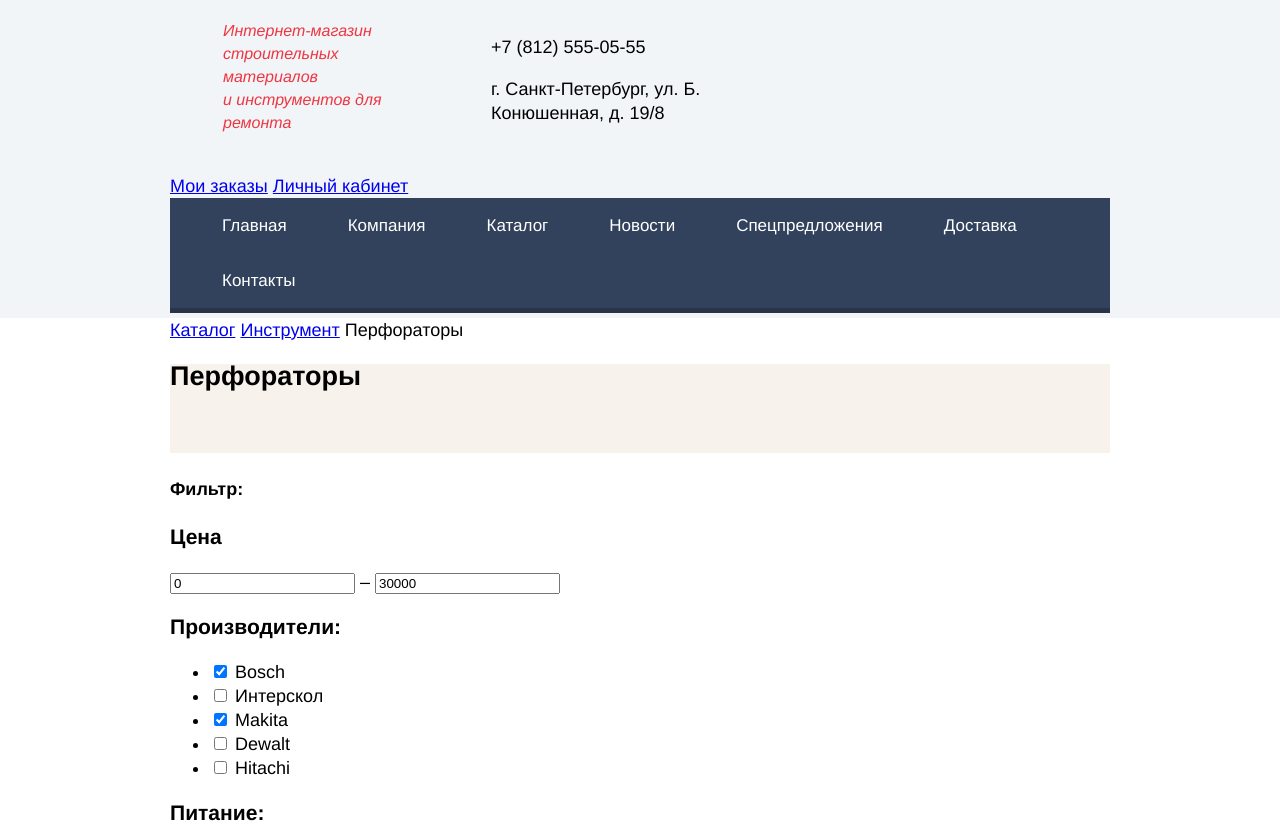
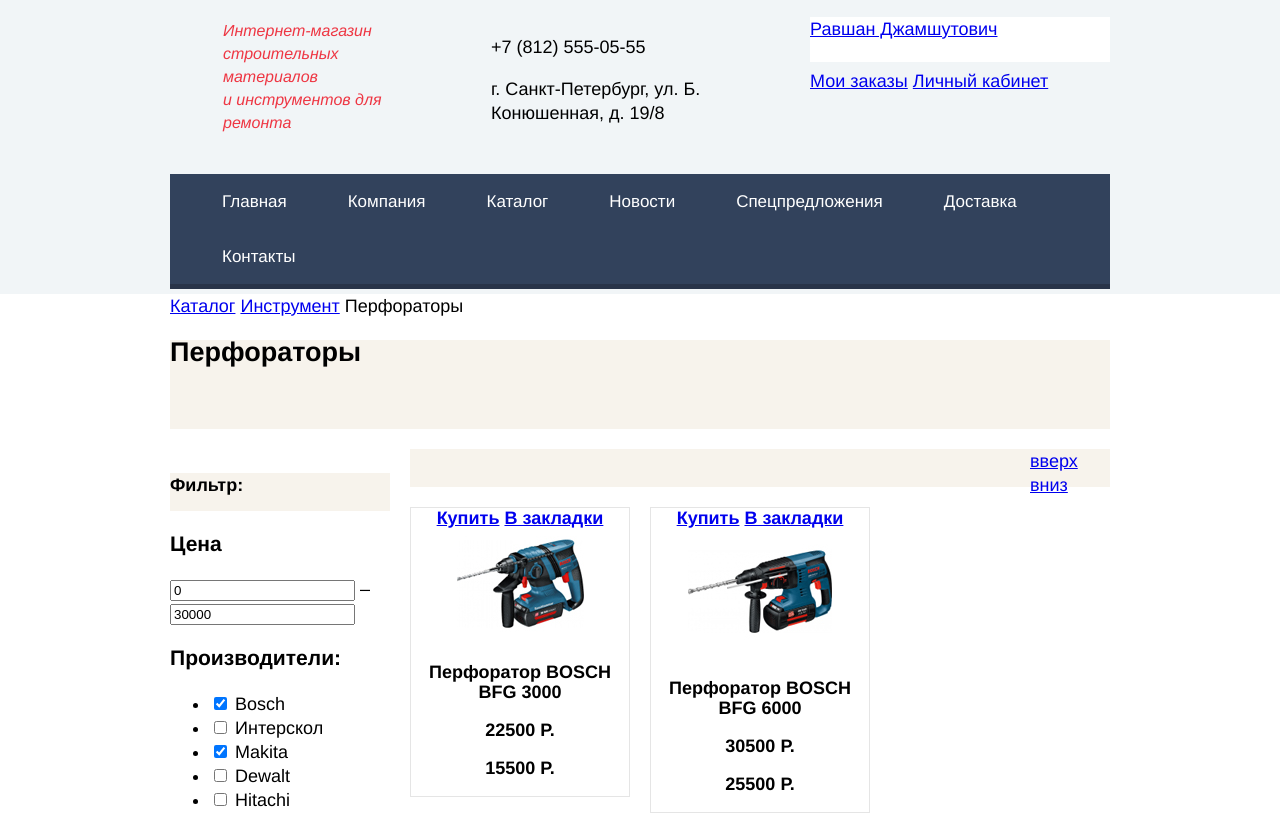
Before and after one commit to Agrippina1/182872-technomart, a plain HTML site: page catalog.html in a window 1280 px wide. Shown: the part 72-902 px from the top of the page. Drawn offline with Linux system fonts and the light colour scheme.

Commit message:
Сетка

```diff
--- a/css/style.css
+++ b/css/style.css
@@ -99,6 +99,16 @@ header {
   float: right;
   width: 282px;
   margin-top: 41px;
+}
+.user-block-personal {
+  float: right;
+  width: 300px;
+  margin-top: 42px;
+}
+.profile {
+  margin-bottom: 7px;
+  min-height: 45px;
+  background: #ffffff;
 }
 .header-bottom {
   min-height: 120px;
@@ -258,6 +268,36 @@ header {
   top: -20px;
   box-shadow: 0 0 16px 0 rgba(35, 31, 32, 0.5);
 }
+.filter {
+  float: left;
+  width: 220px;
+  min-height: 1050px;
+  margin-right: 20px;
+}
+.filter-title {
+  height: 38px;
+  background: #f7f3ec;
+  margin-bottom: 11px;
+}
+.sorting-content {
+  float: right;
+  width: 700px;
+  height: 38px;
+  background: #f7f3ec;
+  margin-bottom: 20px;
+}
+.sorting {
+  float: left;
+  width: 620px;
+  padding-top: 10px;
+}
+.sorting ul {
+  font-size: 0;
+  list-style: none;
+  margin: 0;
+  padding: 0;
+  margin-left: 18px;
+}
 .modal-content {
   display: none;
 }
```
